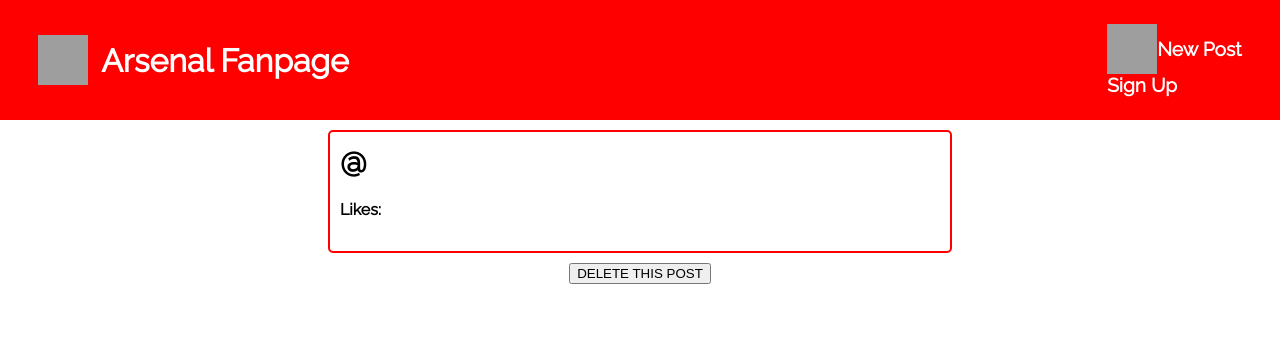
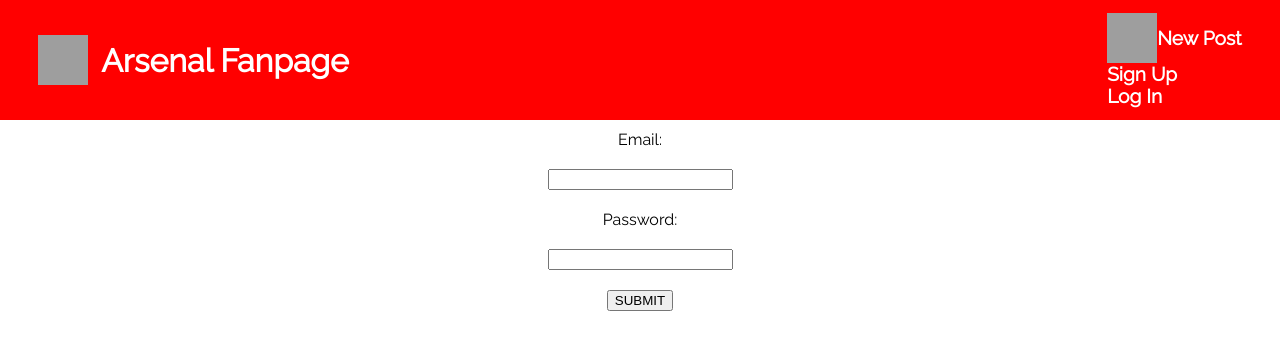
Before and after one commit to stufooks/arsenal-twitter-frontend, a React (Create React App) app: page /users/login in a window 1280 px wide. Shown: the top 350 px of the page. Built offline with nearby package versions, Linux system fonts and the light colour scheme; no server answers; grey boxes are pictures that could not be loaded.

Commit message:
login working

```diff
--- a/src/components/App/App.js
+++ b/src/components/App/App.js
@@ -5,6 +5,7 @@
 import Header from '../Header/Header'
 import Create from '../Create/Create'
 import SignUp from '../SignUp/SignUp'
+import LogIn from '../LogIn/LogIn'
 import axios from 'axios';
 
 const url = 'http://localhost:3001/users'
@@ -22,6 +23,7 @@
 
     this.signupChanger = this.signupChanger.bind(this)
     this.signupSubmit = this.signupSubmit.bind(this)
+    this.loginSubmit = this.loginSubmit.bind(this)
   }
 
   signupChanger(e) {
@@ -29,8 +31,6 @@
   }
 
   signupSubmit(e) {
-    console.log('front end signup called')
-    console.log(this.state)
     e.preventDefault()
     axios.post(url + "/signup", {
       email: this.state.email,
@@ -44,12 +44,26 @@
     .catch(err => console.log(err))
   }
 
+  loginSubmit(e) {
+    e.preventDefault()
+    axios.post(url + "/login", {
+      email: this.state.email,
+      password: this.state.password
+    })
+    .then(res => {
+      localStorage.token = res.data.token
+      this.setState({isLoggedIn: true})
+    })
+    .catch(err => console.log(err))
+  }
+
   render() {
     return (
       <div className="App">
         <Header />
         <Switch>
           <Route path="/users/signup" render={() => <SignUp signupChanger={this.signupChanger} signupSubmit={this.signupSubmit} />} />
+          <Route path="/users/login" render={() => <LogIn signupChanger={this.signupChanger} loginSubmit={this.loginSubmit}/>} />
           <Route path="/create" component={Create} />
           <Route path="/:id" component={Show} />
           <Route path="/" component={Home} />
--- a/src/components/Header/Header.js
+++ b/src/components/Header/Header.js
@@ -18,6 +18,9 @@
           <Link to="/users/signup">
             Sign Up
           </Link>
+          <Link to="/users/login">
+            Log In
+          </Link>
         </nav>
       </div>
     );
--- /dev/null
+++ b/src/components/LogIn/LogIn.js
@@ -0,0 +1,19 @@
+import React, { Component } from 'react';
+
+class LogIn extends Component {
+  render() {
+    return (
+      <div className="LogIn">
+        <form onSubmit={this.props.loginSubmit}>
+          <label>Email:</label>
+          <input name="email" type="text" onChange={this.props.signupChanger}></input>
+          <label>Password:</label>
+          <input name="password" type="password" onChange={this.props.signupChanger}></input>
+          <input type="submit" value="SUBMIT"></input>
+        </form>
+      </div>
+    );
+  }
+}
+
+export default LogIn;
```
